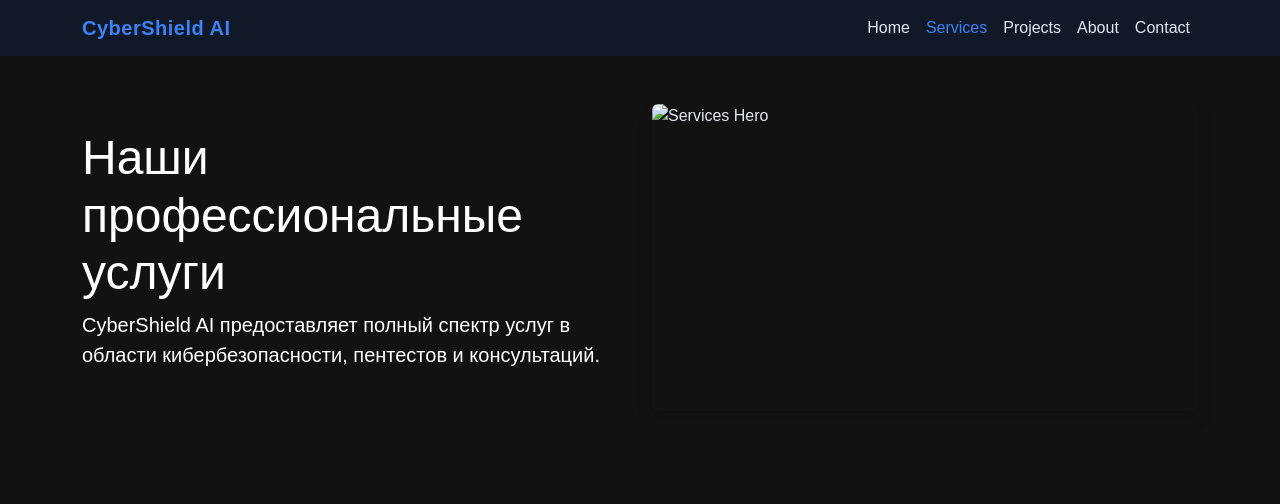
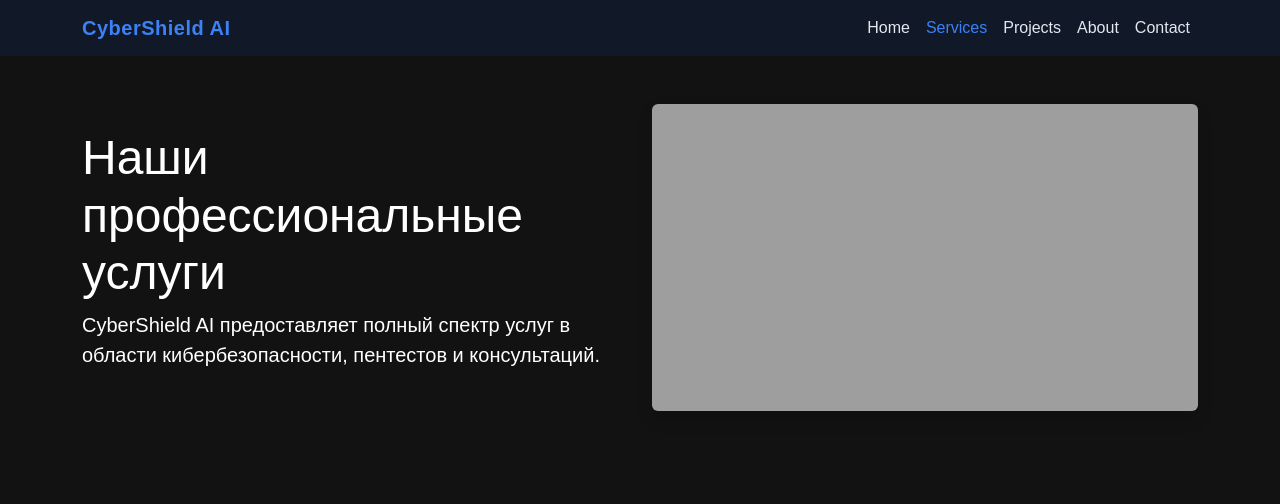
Before and after one commit to Sarvar09818/Cybershield, a plain HTML site: page services.html in a window 1280 px wide. Shown: the top 504 px of the page. Drawn offline with nearby package versions, Linux system fonts and the light colour scheme; the site is published under a folder, as on GitHub Pages, so addresses that start at the root find nothing.

Commit message:
Fix HTML formatting issues in services.html

```diff
--- a/services.html
+++ b/services.html
@@ -40,7 +40,7 @@
       <div class="col-12 col-lg-6">
         <div class="ratio ratio-16x9 shadow rounded">
           <img
-            src="/images/Бизнесмен нажимает кнопку _Услуги_.png"
+            src="./images/Бизнесмен нажимает кнопку _Услуги_.png"
             alt="Services Hero"
             class="img-fluid rounded"
             style="object-fit: cover; width: 100%; height: 100%;"
```
